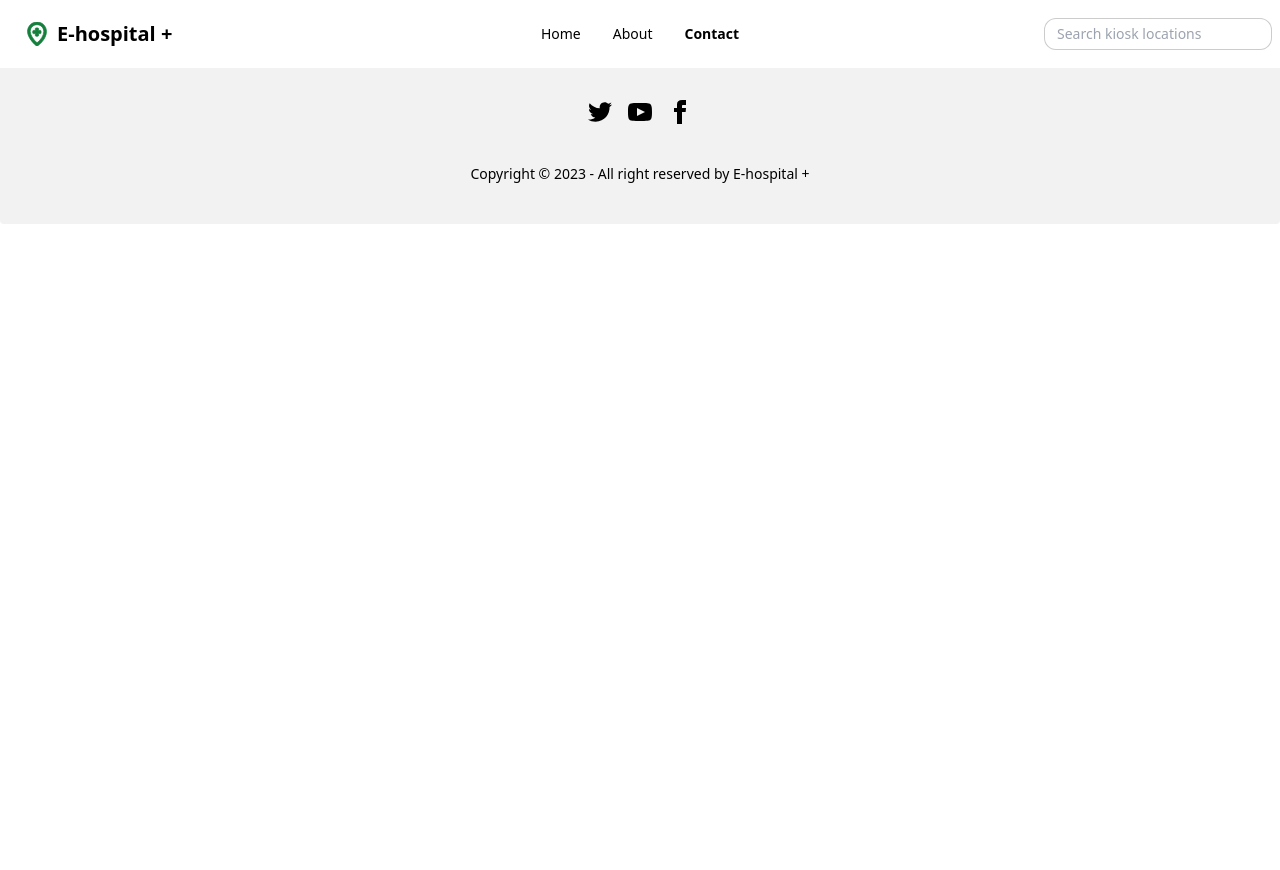
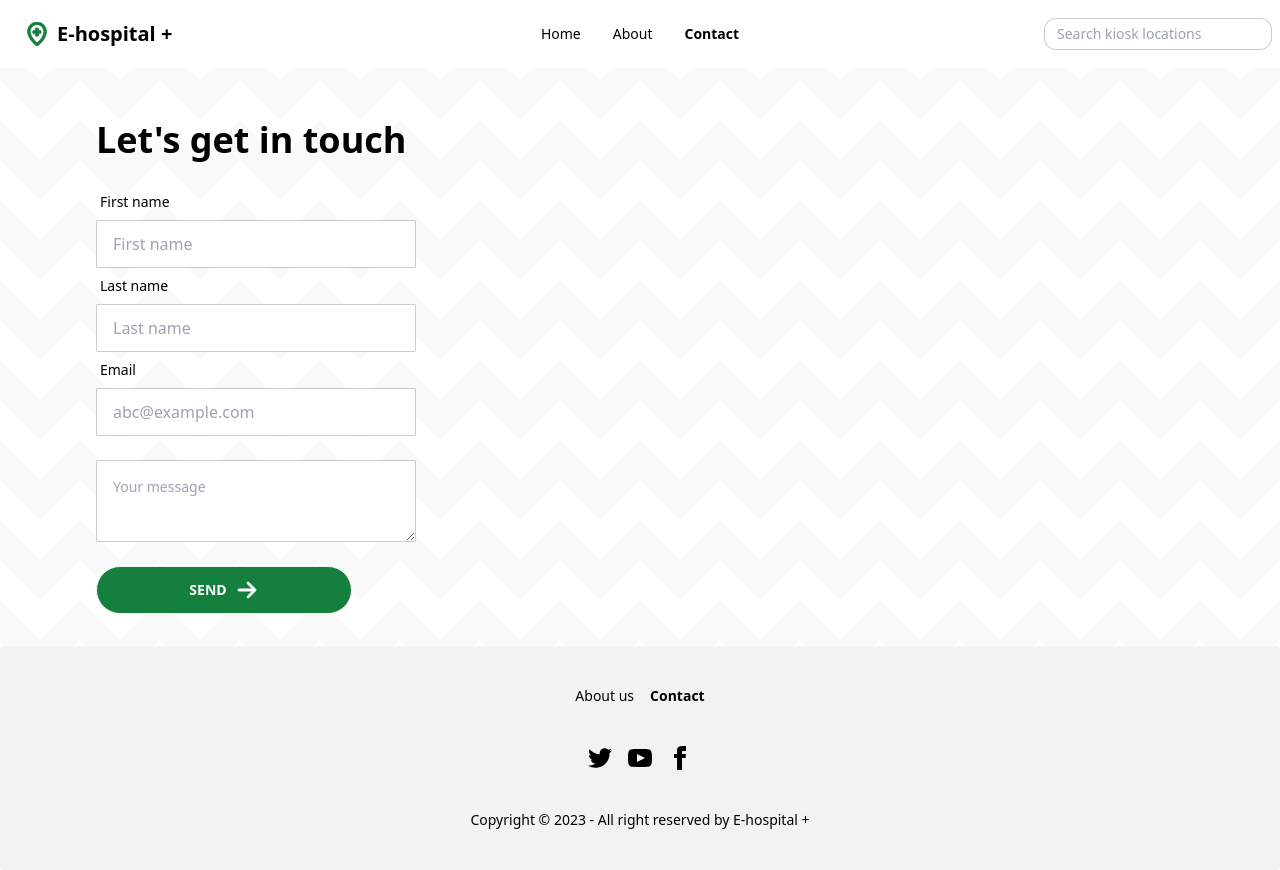
Before and after one commit to edwinnyawoli/hospella, a Nuxt app: page /contact in a window 1280 px wide. Before the commit the page ends 800 px from the top, so only its background shows below. Built offline with nearby package versions, Linux system fonts and the light colour scheme.

Commit message:
Implement contact page

```diff
--- a/pages/contact.vue
+++ b/pages/contact.vue
@@ -1 +1,52 @@
-<template></template>
+<template>
+    <div class="p-8 pt-24 md:px-24 xyz">
+        <h1 class="text-3xl md:text-4xl font-semibold my-6">Let's get in touch</h1>
+        <div class="flex flex-col">
+            <div class="form-control w-full max-w-xs">
+                <label class="label">
+                    <span class="label-text">First name</span>
+                </label>
+                <input type="text" placeholder="First name" class="input input-bordered w-full max-w-xs" />
+            </div>
+            <div class="form-control w-full max-w-xs">
+                <label class="label">
+                    <span class="label-text">Last name</span>
+                </label>
+                <input type="text" placeholder="Last name" class="input input-bordered w-full max-w-xs" />
+            </div>
+            <div class="form-control w-full max-w-xs">
+                <label class="label">
+                    <span class="label-text">Email</span>
+                </label>
+                <input type="text" placeholder="abc@example.com" class="input input-bordered w-full max-w-xs" />
+            </div>
+            <textarea placeholder="Your message"
+                class="textarea textarea-bordered textarea-md w-full max-w-xs my-6"></textarea>
+
+            <button
+                class="btn rounded-3xl bg-green-700 text-white md:w-64 hover:last:translate-x-1 hover:bg-green-600 ">Send
+                <svg width="24px" height="24px" viewBox="0 0 24 24" fill="none" xmlns="http://www.w3.org/2000/svg"
+                    stroke="#ffffff">
+                    <g id="SVGRepo_bgCarrier" stroke-width="0"></g>
+                    <g id="SVGRepo_tracerCarrier" stroke-linecap="round" stroke-linejoin="round"></g>
+                    <g id="SVGRepo_iconCarrier">
+                        <path fill-rule="evenodd" clip-rule="evenodd"
+                            d="M12.2929 4.29289C12.6834 3.90237 13.3166 3.90237 13.7071 4.29289L20.7071 11.2929C21.0976 11.6834 21.0976 12.3166 20.7071 12.7071L13.7071 19.7071C13.3166 20.0976 12.6834 20.0976 12.2929 19.7071C11.9024 19.3166 11.9024 18.6834 12.2929 18.2929L17.5858 13H4C3.44772 13 3 12.5523 3 12C3 11.4477 3.44772 11 4 11H17.5858L12.2929 5.70711C11.9024 5.31658 11.9024 4.68342 12.2929 4.29289Z"
+                            fill="#ffffff"></path>
+                    </g>
+                </svg>
+            </button>
+        </div>
+    </div>
+</template>
+
+<style>
+.xyz {
+    background-color: #ffffff;
+    opacity: 1;
+    background-image: linear-gradient(135deg, rgba(249, 249, 249, 1) 25%, transparent 25%), linear-gradient(225deg, rgba(249, 249, 249, 1) 25%, transparent 25%), linear-gradient(45deg, rgba(249, 249, 249, 1) 25%, transparent 25%), linear-gradient(315deg, rgba(249, 249, 249, 1) 25%, #ffffff 25%);
+    background-position: 40px 0, 40px 0, 0 0, 0 0;
+    background-size: 80px 80px;
+    background-repeat: repeat;
+}
+</style>
```
